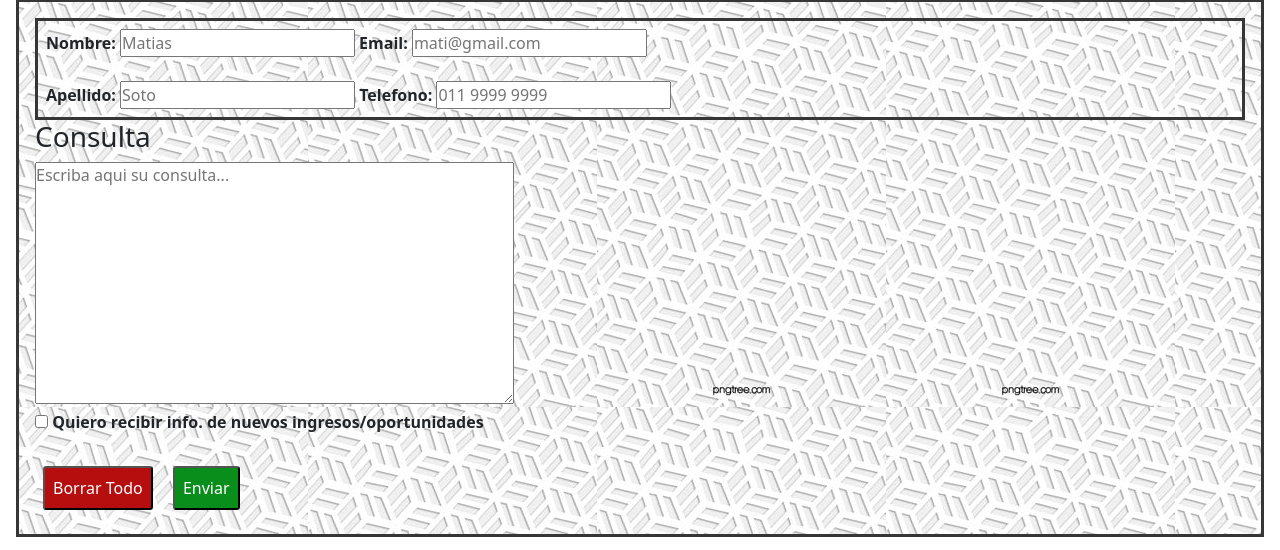
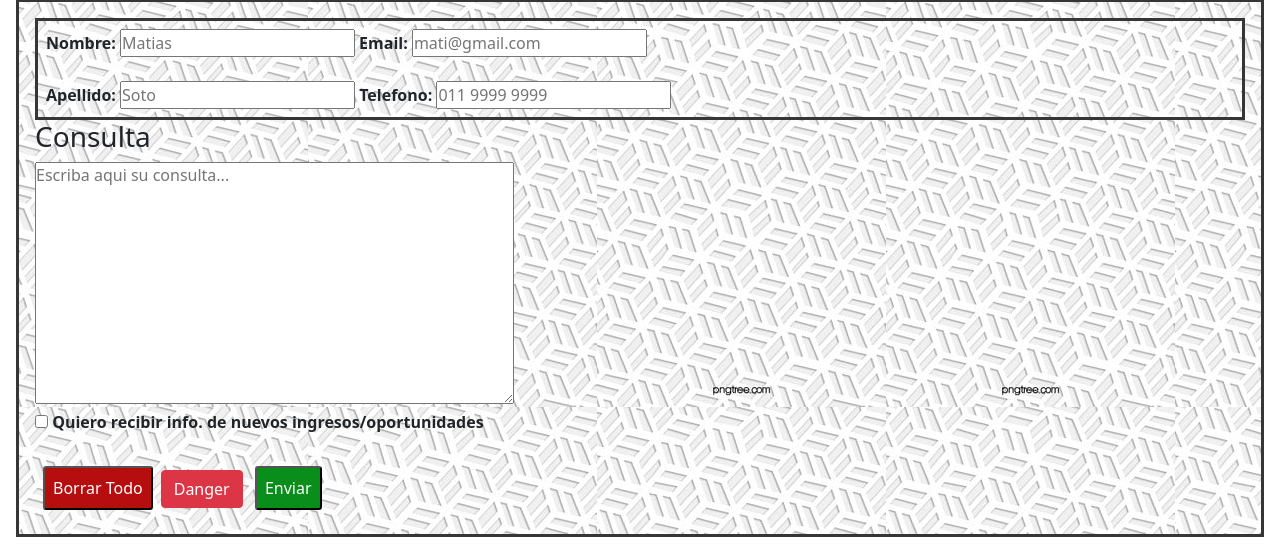
Before and after one commit to MatiasSotoMaior/vissionpropiedades, a website: page html/contacto.html in a window 1280 px wide. Shown: the part 148-698 px from the top of the page. Drawn offline with nearby package versions, Linux system fonts and the light colour scheme.

Commit message:
hice algo mal que tengo q borrar

```diff
--- a/html/contacto.html
+++ b/html/contacto.html
@@ -78,7 +78,7 @@
                 <textarea id="consulta" placeholder="Escriba aqui su consulta..." rows="10" cols="50"></textarea><br>
                 <input type="checkbox" id="Info" name="Informacion" value="Info">
                 <label class="greycolor biggerletter" for="Info">Quiero recibir info. de nuevos ingresos/oportunidades</label><br><br>
-                <input type="reset" value="Borrar Todo" class="button--danger">
+                <input type="reset" value="Borrar Todo" class="button--danger"><button type="button" class="btn btn-danger">Danger</button>
                 <input type="submit" value="Enviar" class="button--success">
             </fieldset>
             </form>
```
